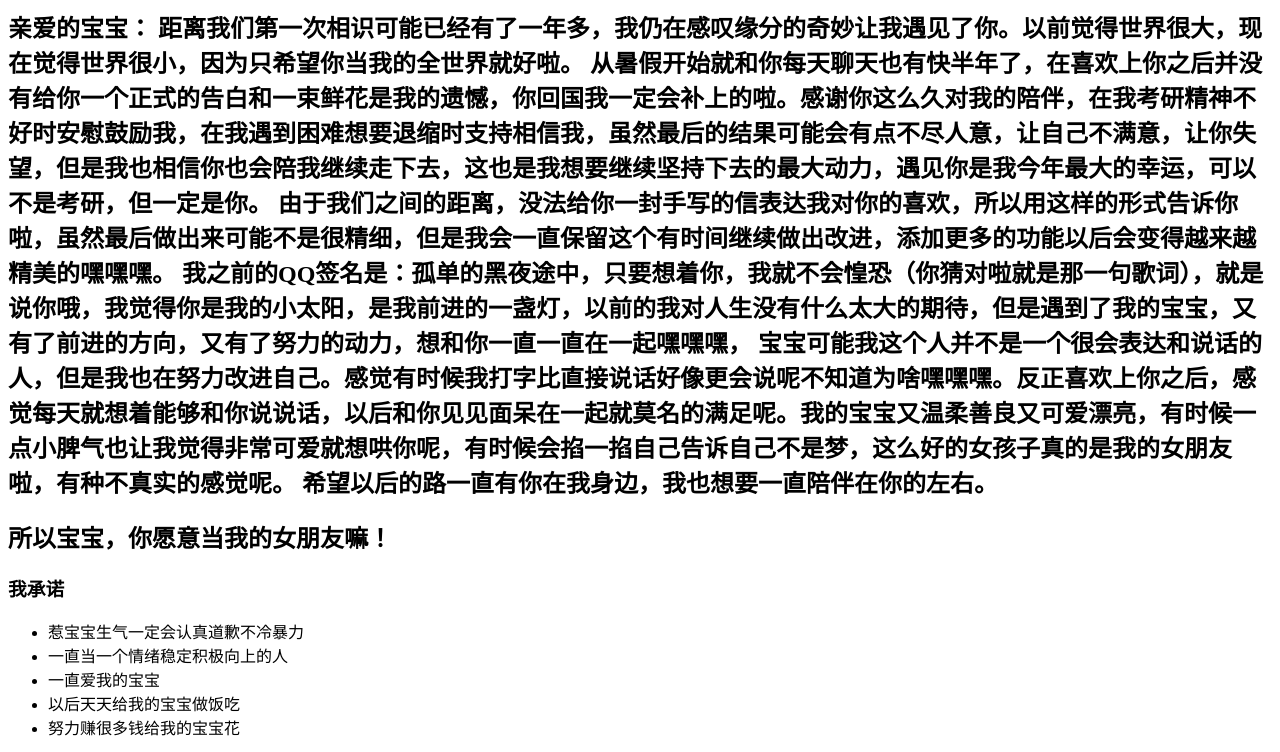
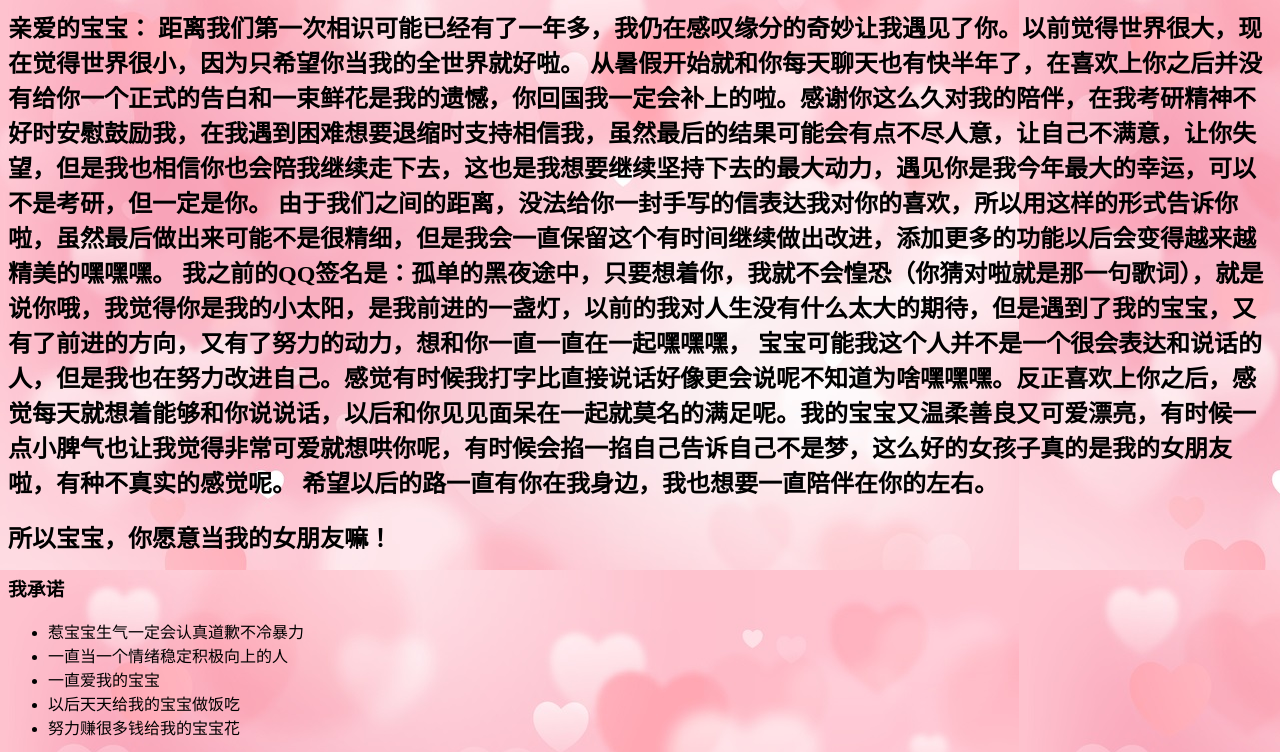
Before and after one commit to Kahuyo/Kahuyo1.github-io, a plain HTML site: page index.html in a window 1280 px wide. Shown: the part 80-832 px from the top of the page. Drawn offline with Linux system fonts and the light colour scheme.

Commit message:
Update index.html

```diff
--- a/index.html
+++ b/index.html
@@ -9,7 +9,7 @@
 </head>
 
 </body>
-         <body background="img/14.jpg"
+         <body background="14.jpg"
                style="background-repeat:no-repeat
                background-attachment:fixed;
                background-size:= 100%; ">
```
